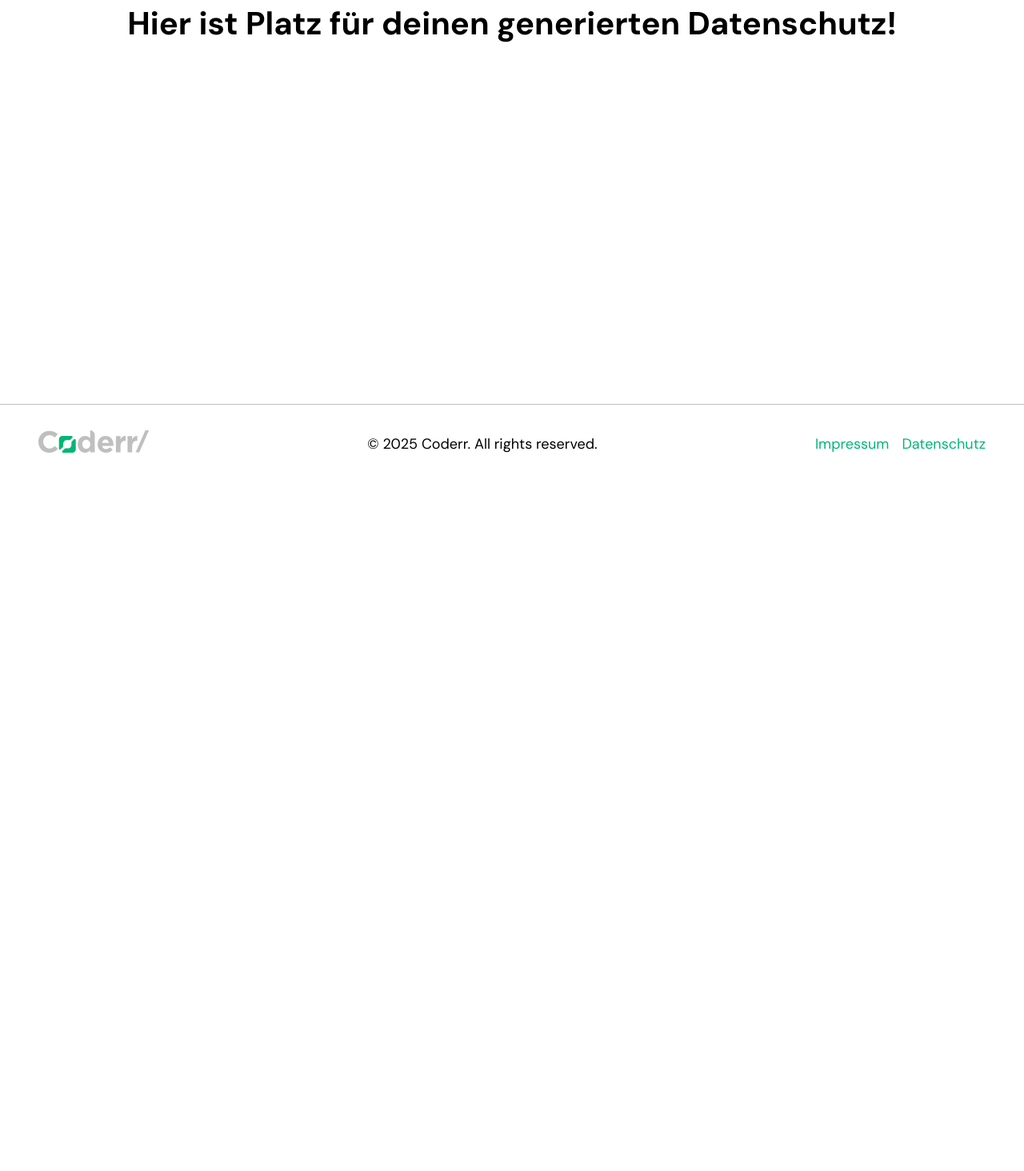
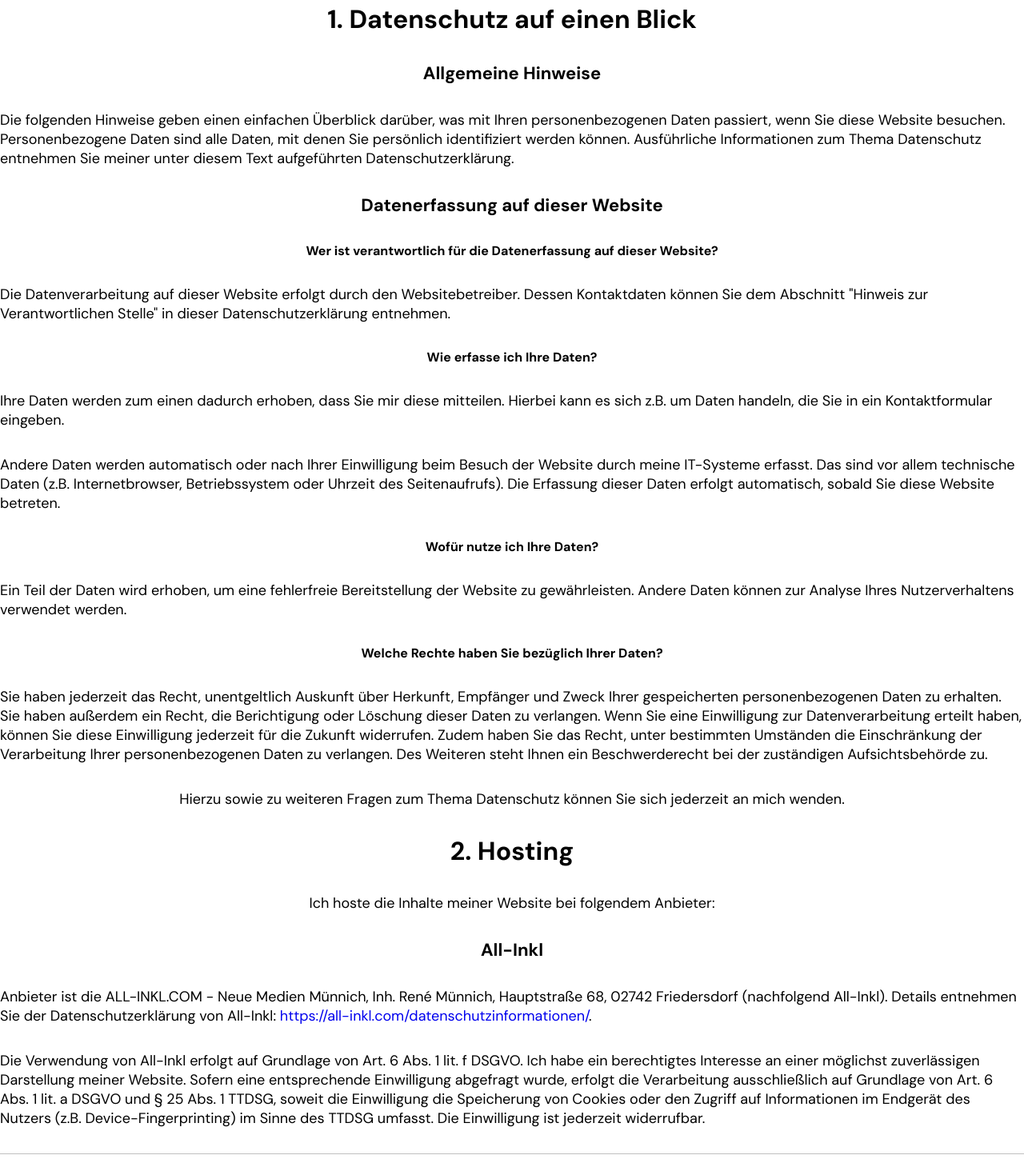
Before and after one commit to MarcoAlber/Coderr_Frontend, a plain HTML site: page privacy_policy.html in a window 1280 px wide. Shown: the part 196-1660 px from the top of the page at 80% size. Before the commit the page ends 800 px from the top, so only its background shows below. Drawn offline with Linux system fonts and the light colour scheme.

Commit message:
added imprint and privacy policy

```diff
--- a/privacy_policy.html
+++ b/privacy_policy.html
@@ -39,8 +39,66 @@
 
     <main>
         <section class="d_flex_cc_gl f_d_c">
-            <h1 class="font_prime_color">Datenschutz</h1>
-            <h1>Hier ist Platz für deinen generierten Datenschutz!</h1>
+            <h1 class="font_prime_color">Datenschutzerklärung</h1>
+            <h2>1. Datenschutz auf einen Blick</h2>
+            <h3>Allgemeine Hinweise</h3>
+            <p>Die folgenden Hinweise geben einen einfachen Überblick darüber, was mit Ihren personenbezogenen
+                Daten
+                passiert, wenn Sie diese Website besuchen. Personenbezogene Daten sind alle Daten, mit denen Sie
+                persönlich
+                identifiziert werden können. Ausführliche Informationen zum Thema Datenschutz entnehmen Sie
+                meiner
+                unter diesem Text aufgeführten Datenschutzerklärung.</p>
+            <h3>Datenerfassung auf dieser Website</h3>
+            <h4>Wer ist verantwortlich für die Datenerfassung auf dieser Website?</h4>
+            <p>Die Datenverarbeitung auf dieser Website erfolgt durch den Websitebetreiber. Dessen Kontaktdaten
+                können Sie
+                dem Abschnitt "Hinweis zur Verantwortlichen Stelle" in dieser Datenschutzerklärung
+                entnehmen.
+            </p>
+            <h4>Wie erfasse ich Ihre Daten?</h4>
+            <p>Ihre Daten werden zum einen dadurch erhoben, dass Sie mir diese mitteilen. Hierbei kann es sich
+                z.B. um
+                Daten handeln, die Sie in ein Kontaktformular eingeben.</p>
+            <p>Andere Daten werden automatisch oder nach Ihrer Einwilligung beim Besuch der Website durch meine
+                IT-Systeme
+                erfasst. Das sind vor allem technische Daten (z.B. Internetbrowser, Betriebssystem oder Uhrzeit
+                des
+                Seitenaufrufs). Die Erfassung dieser Daten erfolgt automatisch, sobald Sie diese Website betreten.</p>
+            <h4>Wofür nutze ich Ihre Daten?</h4>
+            <p>Ein Teil der Daten wird erhoben, um eine fehlerfreie Bereitstellung der Website zu gewährleisten.
+                Andere
+                Daten können zur Analyse Ihres Nutzerverhaltens verwendet werden.</p>
+            <h4>Welche Rechte haben Sie bezüglich Ihrer Daten?</h4>
+            <p>Sie haben jederzeit das Recht, unentgeltlich Auskunft über Herkunft, Empfänger und Zweck Ihrer
+                gespeicherten personenbezogenen Daten zu erhalten. Sie haben außerdem ein Recht, die Berichtigung
+                oder
+                Löschung dieser Daten zu verlangen. Wenn Sie eine Einwilligung zur Datenverarbeitung erteilt haben,
+                können Sie diese Einwilligung jederzeit für die Zukunft widerrufen. Zudem haben Sie das
+                Recht, unter bestimmten Umständen die Einschränkung der Verarbeitung Ihrer personenbezogenen
+                Daten zu
+                verlangen. Des Weiteren steht Ihnen ein Beschwerderecht bei der zuständigen Aufsichtsbehörde
+                zu.</p>
+            <p>Hierzu sowie zu weiteren Fragen zum Thema Datenschutz können Sie sich jederzeit an mich wenden.</p>
+            <h2>2. Hosting</h2>
+            <p>Ich hoste die Inhalte meiner Website bei folgendem Anbieter:</p>
+            <h3>All-Inkl</h3>
+            <p>Anbieter ist die ALL-INKL.COM - Neue Medien Münnich, Inh. René Münnich,
+                Hauptstraße 68,
+                02742 Friedersdorf (nachfolgend All-Inkl). Details entnehmen Sie der Datenschutzerklärung von
+                All-Inkl: <a href="https://all-inkl.com/datenschutzinformationen/" target="_blank"
+                    rel="noopener noreferrer">https://all-inkl.com/datenschutzinformationen/</a>.</p>
+            <p>Die Verwendung von All-Inkl erfolgt auf Grundlage von Art. 6 Abs. 1 lit. f DSGVO. Ich habe ein
+                berechtigtes
+                Interesse an einer möglichst zuverlässigen Darstellung meiner Website. Sofern eine
+                entsprechende
+                Einwilligung abgefragt wurde, erfolgt die Verarbeitung ausschließlich auf Grundlage von Art. 6
+                Abs. 1 lit.
+                a DSGVO und § 25 Abs. 1 TTDSG, soweit die Einwilligung die Speicherung von Cookies oder den Zugriff
+                auf
+                Informationen im Endgerät des Nutzers (z.B. Device-Fingerprinting) im Sinne des TTDSG
+                umfasst. Die
+                Einwilligung ist jederzeit widerrufbar.</p>
 
         </section>
     </main>
```
Also changed, not shown: imprint.html (+5 -5 lines).
